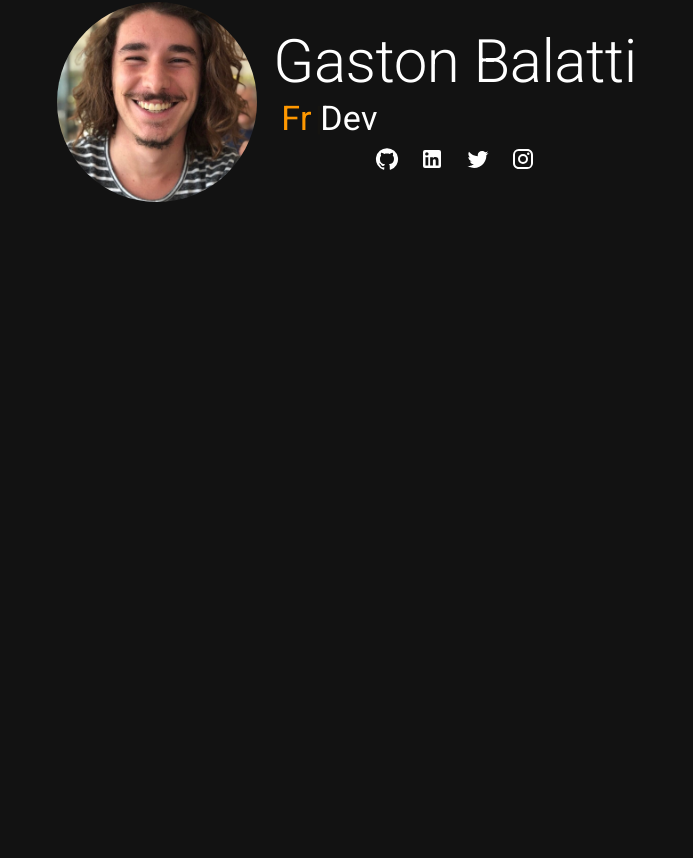
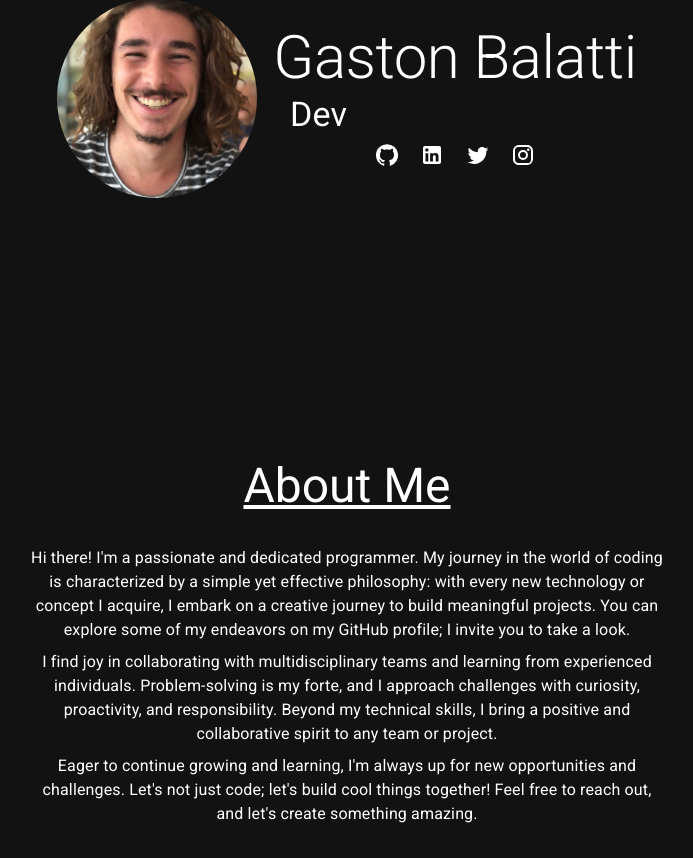
Before and after one commit to GBalatti9/personal-portfolio, a React (Vite) app: page / in a window 1280 px wide. Shown: the part 334-1192 px from the top of the page, without its empty margins (293-986 px from the left). Before the commit the page ends 800 px from the top, so only its background shows below. Built offline with nearby package versions, Linux system fonts and the light colour scheme.

Commit message:
About Me Section

```diff
--- a/src/PorfolioApp.jsx
+++ b/src/PorfolioApp.jsx
@@ -1,16 +1,17 @@
 
 import { Box } from "@mui/material";
 import { NavBar } from "./components";
-import { HomePage } from "./pages";
+import { AboutPage, HomePage } from "./pages";
 
 
 export const PorfolioApp = () => {
 
     return (
         <>
-            <Box sx={{ display: 'flex', flexDirection: 'column', height: '100vh' }}>
+            <Box sx={{ display: 'flex', flexDirection: 'column', height: '100%' }}>
                 <NavBar />
                 <HomePage />
+                <AboutPage />
             </Box>
         </>
     )
--- /dev/null
+++ b/src/pages/AboutPage.jsx
@@ -0,0 +1,20 @@
+import { Box, Typography } from '@mui/material'
+import React from 'react'
+
+export const AboutPage = () => {
+    return (
+        <Box sx={{ width: '50%', mx: 'auto', mb: 4 }}>
+            <Typography variant='h3' sx={{ textAlign: 'center', textDecoration: 'underline' }}> About Me </Typography>
+            <Typography variant='body1' sx={{ textAlign: 'center', mt: 4 }}>
+                Hi there! I'm a passionate and dedicated programmer. My journey in the world of coding is characterized by a simple yet effective philosophy: with every new technology or concept I acquire, I embark on a creative journey to build meaningful projects. You can explore some of my endeavors on my GitHub profile; I invite you to take a look.
+            </Typography>
+            <Typography variant='body1' sx={{ textAlign: 'center', mt: 1 }}>
+                I find joy in collaborating with multidisciplinary teams and learning from experienced individuals. Problem-solving is my forte, and I approach challenges with curiosity, proactivity, and responsibility. Beyond my technical skills, I bring a positive and collaborative spirit to any team or project.
+            </Typography>
+            <Typography variant='body1' sx={{ textAlign: 'center', mt: 1 }}>
+                Eager to continue growing and learning, I'm always up for new opportunities and challenges. Let's not just code; let's build cool things together! Feel free to reach out, and let's create something amazing.
+            </Typography>
+
+        </Box>
+    )
+}
--- a/src/pages/HomePage.jsx
+++ b/src/pages/HomePage.jsx
@@ -17,7 +17,7 @@
 ]
 
     return (
-        <Box sx={{ display: 'flex', justifyContent: 'center', alignItems: 'center', height: '100%' }}>
+        <Box sx={{ display: 'flex', justifyContent: 'center', alignItems: 'center', height: '90vh' }}>
             <Avatar
                 alt="Gaston Balatti"
                 src="/GastonCvImage.jpg"
--- a/src/pages/index.js
+++ b/src/pages/index.js
@@ -1 +1,2 @@
 export * from './HomePage';
+export * from './AboutPage';
```
